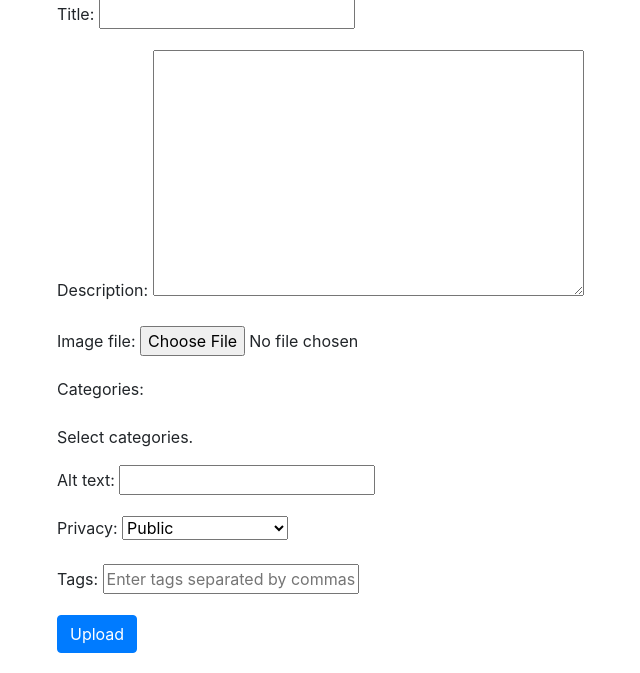
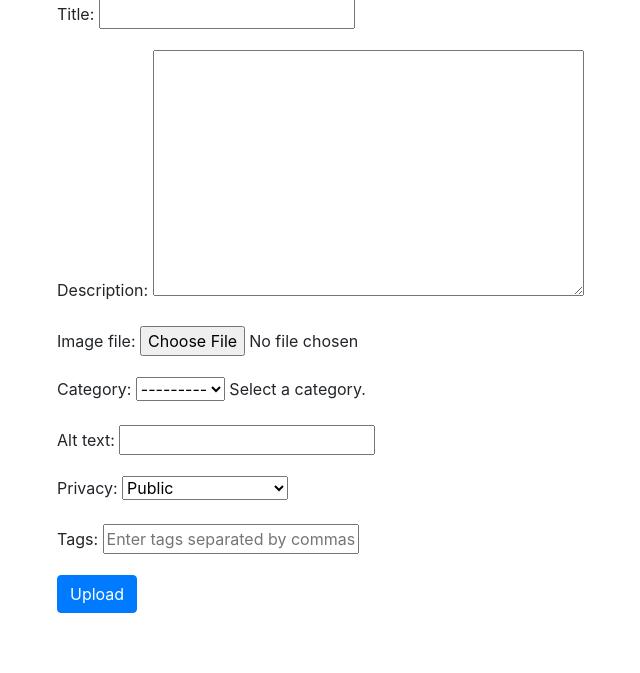
Before and after one commit to pft-jason/rainbow-media, a Django app: page /upload/ in a window 1280 px wide. Shown: the part 127-800 px from the top of the page, without its empty margins (28-668 px from the left). Run offline with Django 4.2, Linux system fonts and the light colour scheme; a user stored in the database is signed in; data comes from the database, SQL or seed files in the repository; data that the repository does not hold is empty; some libraries are stand-ins or nearby versions.

Commit message:
updated category functionality

```diff
--- a/_rm/urls.py
+++ b/_rm/urls.py
@@ -17,6 +17,7 @@ urlpatterns = [
     path('profile/edit/', views.profile_edit, name='profile_edit'),
     path('user/<str:username>/gallery/', views.user_gallery, name='user_gallery'),
     path('image/<int:image_id>/update/', views.update_image, name='update_image'),
+    path('search/', views.search, name='search'),
 ]
 
 if settings.DEBUG:
--- a/gallery/forms.py
+++ b/gallery/forms.py
@@ -9,16 +9,16 @@ class ImageUploadForm(forms.ModelForm):
         required=False,
         widget=forms.TextInput(attrs={'placeholder': 'Enter tags separated by commas.'}),
     )
-    categories = forms.ModelMultipleChoiceField(
+    category = forms.ModelChoiceField(
         queryset=Category.objects.all(),
-        widget=forms.CheckboxSelectMultiple,
+        widget=forms.Select,
         required=False,
-        help_text="Select categories."
+        help_text="Select a category."
     )
 
     class Meta:
         model = Image
-        fields = ['title', 'description', 'image_file', 'categories', 'alt_text', 'privacy']
+        fields = ['title', 'description', 'image_file', 'category', 'alt_text', 'privacy']
 
     def save(self, user=None, commit=True):
         instance = super(ImageUploadForm, self).save(commit=False)
@@ -44,16 +44,16 @@ class ImageUpdateForm(forms.ModelForm):
         required=False,
         widget=forms.HiddenInput(),
     )
-    categories = forms.ModelMultipleChoiceField(
+    category = forms.ModelMultipleChoiceField(
         queryset=Category.objects.all(),
         widget=forms.CheckboxSelectMultiple,
         required=False,
-        help_text="Select categories."
+        help_text="Select category."
     )
 
     class Meta:
         model = Image
-        fields = ['title', 'description', 'image_file', 'categories', 'alt_text', 'privacy']
+        fields = ['title', 'description', 'image_file', 'category', 'alt_text', 'privacy']
 
     def save(self, commit=True):
         instance = super(ImageUpdateForm, self).save(commit=False)
--- a/gallery/models.py
+++ b/gallery/models.py
@@ -75,14 +75,14 @@ def get_image_visibility(user, image):
     return True
 
 
-def search_images(query):
+def search_images(query, user=None):
     """Search for images based on title, description, tags, or categories."""
-    return Image.objects.filter(
+    return Image.objects.get_filtered_images(user).filter(
         Q(title__icontains=query) |
         Q(description__icontains=query) |
         Q(tags__name__icontains=query) |
-        Q(categories__name__icontains=query)
-    )
+        Q(category__name__icontains=query)
+    ).distinct()
 
 
 def check_spam(content):
@@ -175,7 +175,7 @@ class Image(models.Model):
     uploaded_at = models.DateTimeField(default=now)
     views = models.PositiveIntegerField(default=0)
     is_public = models.BooleanField(default=True)
-    categories = models.ManyToManyField(Category, related_name='images', blank=True)
+    category = models.ForeignKey(Category, related_name='images', on_delete=models.CASCADE, blank=True, null=True)
     tags = models.ManyToManyField(Tag, related_name='images', blank=True)
     popularity_score = models.FloatField(default=0.0)
     objects = CustomImageManager()
--- a/gallery/templates/gallery.html
+++ b/gallery/templates/gallery.html
@@ -4,6 +4,12 @@
 
 {% block content %}
 <h1>Gallery</h1>
+
+<form method="get" action="{% url 'search' %}">
+    <input type="text" name="q" placeholder="Search images...">
+    <button type="submit">Search</button>
+</form>
+
 <ul class="list-unstyled">
     {% for image in page_obj %}
         <li class="media mb-4">
--- a/gallery/views.py
+++ b/gallery/views.py
@@ -2,7 +2,7 @@
 from django.shortcuts import render, redirect, get_object_or_404
 from .forms import ImageUploadForm, UserRegistrationForm, UserProfileForm, ImageUpdateForm
 from django.contrib.auth.decorators import login_required
-from .models import Image, get_image_visibility, UserProfile
+from .models import Image, get_image_visibility, UserProfile, search_images
 from django.core.exceptions import PermissionDenied
 from django.http import Http404
 from django.core.paginator import Paginator
@@ -10,7 +10,13 @@ from django.contrib.auth import login
 from django.contrib.auth.models import User
 import json
 
-
+def search(request):
+    query = request.GET.get('q')
+    if query:
+        images = search_images(query, user=request.user)
+    else:
+        images = Image.objects.get_filtered_images(user=request.user)
+    return render(request, 'search_results.html', {'images': images, 'query': query})
 
 @login_required
 def upload_image(request):
@@ -85,6 +91,7 @@ def user_gallery(request, username):
     page_number = request.GET.get('page')
     page_obj = paginator.get_page(page_number)
     return render(request, 'user_gallery.html', {'page_obj': page_obj, 'user': user})
+
 def image_detail(request, image_id):
     try:
         image = Image.objects.get(id=image_id)
```
Also changed, not shown: gallery/templates/search_results.html (added, +25 -0 lines), db.sqlite3.
